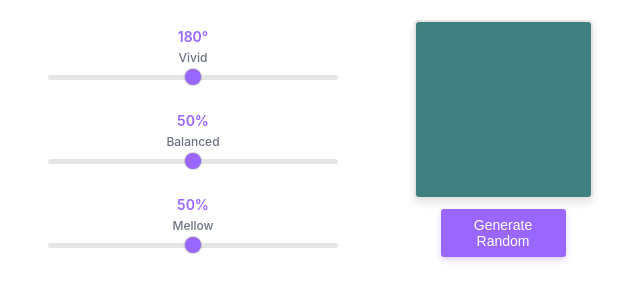
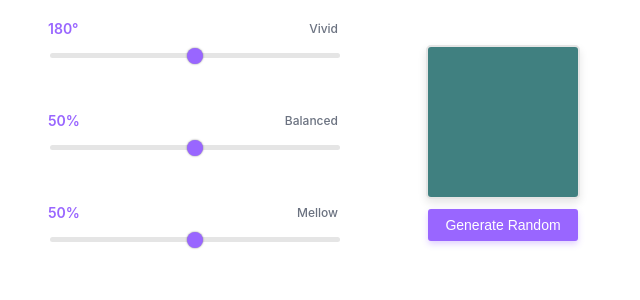
Before and after one commit to andriigardu/color_generator, a plain HTML site: page index.html in a window 1280 px wide. Shown: the whole page, without its empty margins (292-932 px from the left). Drawn offline with Linux system fonts and the light colour scheme.

Commit message:
Update index.html

```diff
--- a/index.html
+++ b/index.html
@@ -1,3 +1,4 @@
+
 <!DOCTYPE html>
 <html lang="en">
 <head>
@@ -23,38 +24,35 @@ body {
 .container {
     display: flex;
     gap: 20px;
-    align-items: center; /* Vertically center sliders and square */
+    align-items: center;
 }
 .inputs {
     flex: 1;
     display: flex;
     flex-direction: column;
-    gap: 30px; /* Add more space between sliders */
+    gap: 30px;
 }
 .input-group {
     position: relative;
-    text-align: center;
+    text-align: left;
+    margin-bottom: 20px;
+}
+.slider-header {
     display: flex;
-    flex-direction: column;
+    justify-content: space-between;
     align-items: center;
+    margin-bottom: 5px;
 }
-
 .slider-value {
-    position: static;
-    margin-bottom: 5px;
     font-size: 14px;
     color: var(--notion-accent-color, #9966ff);
     font-weight: 600;
 }
-
 .mood-label {
-    position: static;
-    margin-bottom: 5px;
     font-size: 12px;
     color: var(--notion-gray-text-color, #6b7280);
     font-weight: 500;
 }
-
 input[type="range"] {
     width: 100%;
     -webkit-appearance: none;
@@ -64,7 +62,6 @@ input[type="range"] {
     border-radius: 5px;
     outline: none;
     transition: background 0.3s;
-    margin-top: 5px;
 }
 input[type="range"]::-webkit-slider-thumb {
     -webkit-appearance: none;
@@ -85,8 +82,8 @@ input[type="range"]::-webkit-slider-thumb {
 }
 .color-preview {
     width: 100%;
-    max-width: 175px;
-    height: 175px;
+    max-width: 150px;
+    height: 150px;
     margin-bottom: 10px;
     border: 2px solid #e5e5e5;
     border-radius: 5px;
@@ -94,7 +91,7 @@ input[type="range"]::-webkit-slider-thumb {
 }
 button {
     width: 100%;
-    max-width: 125px;
+    max-width: 150px;
     padding: 8px;
     font-size: 14px;
     border-radius: 3px;
@@ -130,18 +127,24 @@ button:active {
 <div class="container">
     <div class="inputs">
         <div class="input-group">
-            <div class="slider-value" id="hueValue">180°</div>
-            <div class="mood-label" id="hueMood">Calm</div>
+            <div class="slider-header">
+                <span class="slider-value" id="hueValue">180°</span>
+                <span class="mood-label" id="hueMood">Calm</span>
+            </div>
             <input type="range" id="hue" min="0" max="360" value="180">
         </div>
         <div class="input-group">
-            <div class="slider-value" id="saturationValue">50%</div>
-            <div class="mood-label" id="saturationMood">Balanced</div>
+            <div class="slider-header">
+                <span class="slider-value" id="saturationValue">50%</span>
+                <span class="mood-label" id="saturationMood">Balanced</span>
+            </div>
             <input type="range" id="saturation" min="0" max="100" value="50">
         </div>
         <div class="input-group">
-            <div class="slider-value" id="brightnessValue">50%</div>
-            <div class="mood-label" id="brightnessMood">Mellow</div>
+            <div class="slider-header">
+                <span class="slider-value" id="brightnessValue">50%</span>
+                <span class="mood-label" id="brightnessMood">Mellow</span>
+            </div>
             <input type="range" id="brightness" min="0" max="100" value="50">
         </div>
     </div>
```
